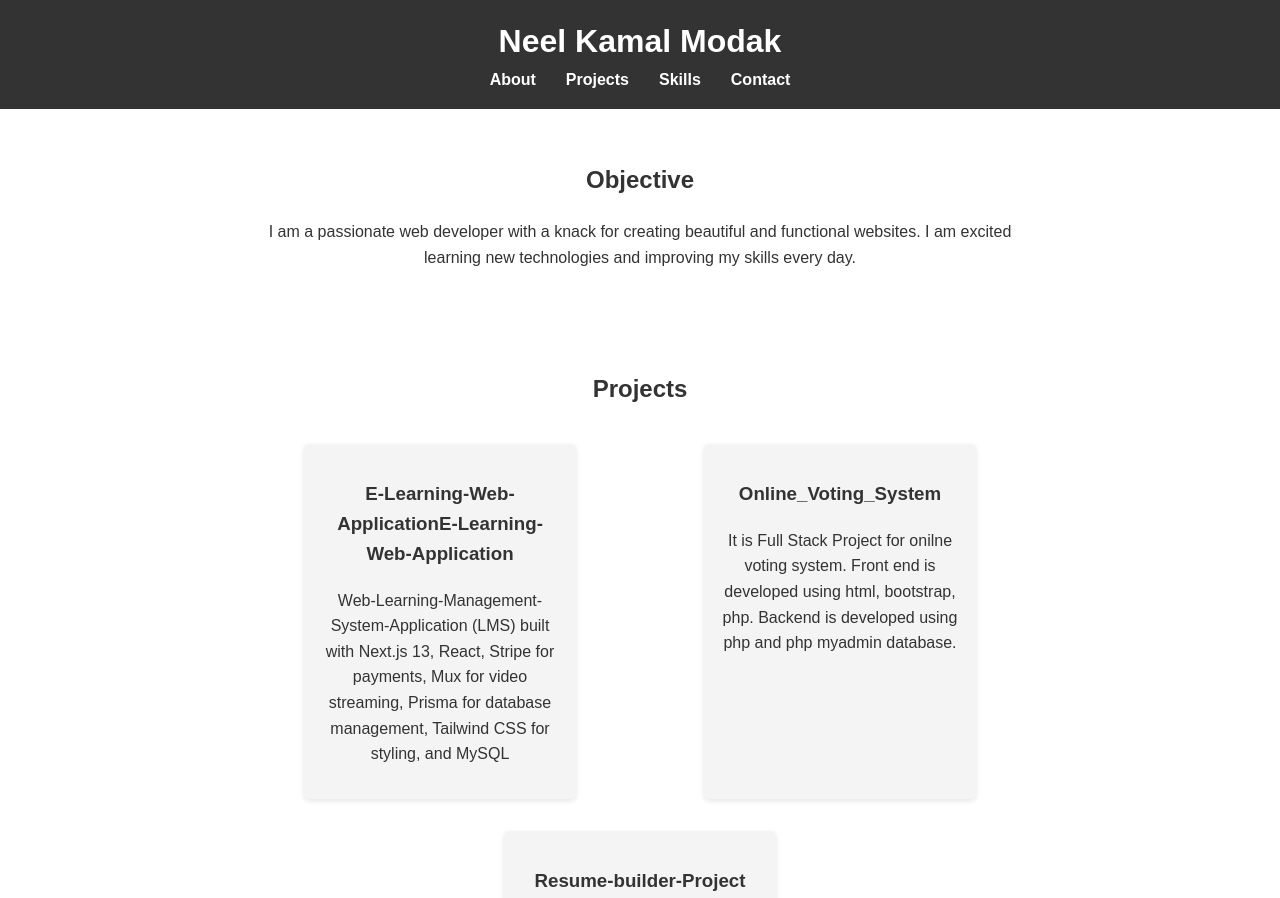
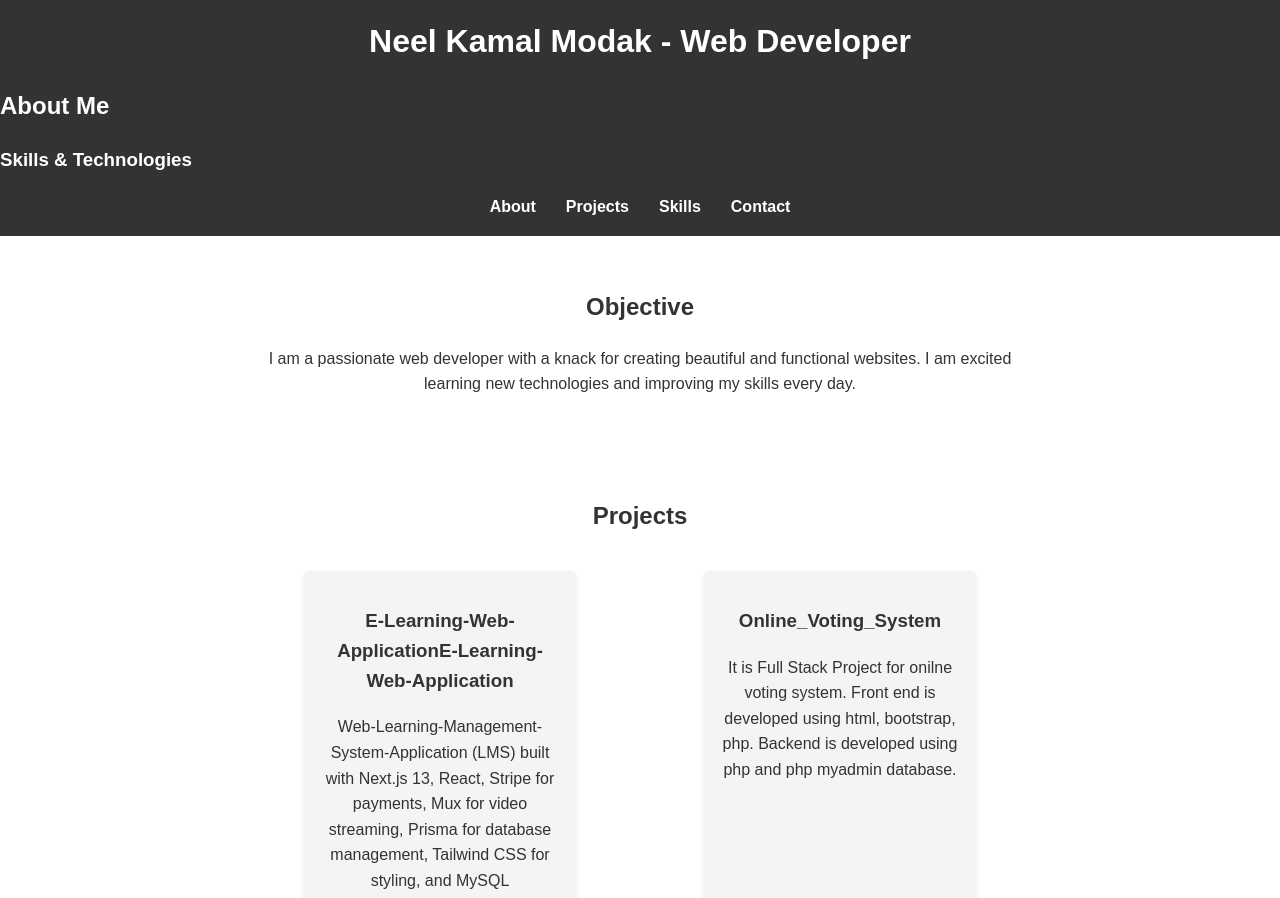
Before and after one commit to Modak-NeelKamal/Basic-Portfolio, a plain HTML site: page index.html in a window 1280 px wide. Shown: the top 898 px of the page. Drawn offline with Linux system fonts and the light colour scheme.

Commit message:
UpdateHead

```diff
--- a/index.html
+++ b/index.html
@@ -102,7 +102,11 @@
   <body>
     <header>
       <div class="container">
-        <h1>Neel Kamal Modak</h1>
+
+        <h1>Neel Kamal Modak - Web Developer</h1>
+        <h2>About Me</h2>
+        <h3>Skills & Technologies</h3>
+
         <nav>
           <ul>
             <li><a href="#about">About</a></li>
```
